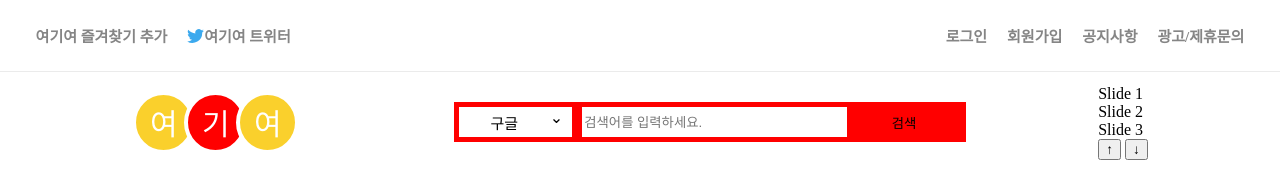
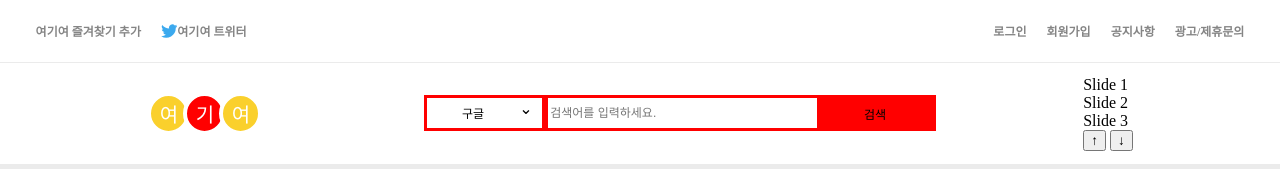
Before and after one commit to jhy87828/yugiyu, a website: page index.html in a window 1280 px wide. Shown: the top 169 px of the page. Drawn offline with Linux system fonts and the light colour scheme; a web font is replaced by a local one.

Commit message:
여기여 사이트 확인 불가. 작업 정지

```diff
--- a/style/header.scss
+++ b/style/header.scss
@@ -50,7 +50,7 @@
         padding-inline: 10px;
         padding-block: 10px;
         font-weight: 700;
-        font-size: 15px;
+        font-size: 12px;
         p {
           width: 100%;
           color: #858585;
--- a/style/main.scss
+++ b/style/main.scss
@@ -1,7 +1,9 @@
 main {
+  width: 100%;
   background: #ebebeb;
   display: flex;
   flex-direction: column;
+  align-self: center;
   align-items: center;
   div {
     width: 100%;
@@ -43,5 +45,7 @@ main {
 }
 
 @media (min-width: 1024px) {
-  //
+  main {
+    width: 80%;
+  }
 }
--- a/style/section.scss
+++ b/style/section.scss
@@ -48,7 +48,7 @@ section {
   height: 30px;
   border: 5px solid red;
   p {
-    font-size: 15px;
+    font-size: 12px;
   }
 }
 
@@ -102,6 +102,8 @@ input {
           background-color: red;
           height: 100%;
           border: none;
+          font-size: 12px;
+          color: black;
         }
       }
     }
@@ -109,14 +111,15 @@ input {
 
   .red-line {
     height: 30px;
-    border: 5px solid red;
+    border: 3px solid red;
     p {
-      font-size: 15px;
+      font-size: 12px;
     }
   }
 
   input {
     outline: none;
     border: none;
+    font-size: 12;
   }
 }
--- a/style/style.scss
+++ b/style/style.scss
@@ -10,6 +10,8 @@ html {
   width: 100%;
   height: 100%;
   display: flex;
+  justify-content: center;
+  margin: 0;
 }
 body {
   background: #ebebeb;
--- a/style/yugiyu.scss
+++ b/style/yugiyu.scss
@@ -67,8 +67,8 @@
 //   background-color: red;
 // }
 
-$circle-diameter-pc: 55px;
-$circle-diameter-mobile: 35px;
+$circle-diameter-pc: 35px;
+$circle-diameter-mobile: 24px;
 $overlap-pc: calc($circle-diameter-pc / 2);
 $overlap-mobile: calc($circle-diameter-mobile / 2);
 
@@ -93,14 +93,14 @@ $overlap-mobile: calc($circle-diameter-mobile / 2);
   justify-content: center;
   color: white;
   font-family: "yg-jalnan";
-  font-size: 20px;
+  font-size: 12px;
   z-index: 5;
 
   @include desktop {
     width: $circle-diameter-pc;
     height: $circle-diameter-pc;
     border: 4px solid white;
-    font-size: 30px;
+    font-size: 20px;
   }
 }
 
```
Also changed, not shown: style/style.css, 1 other file.
